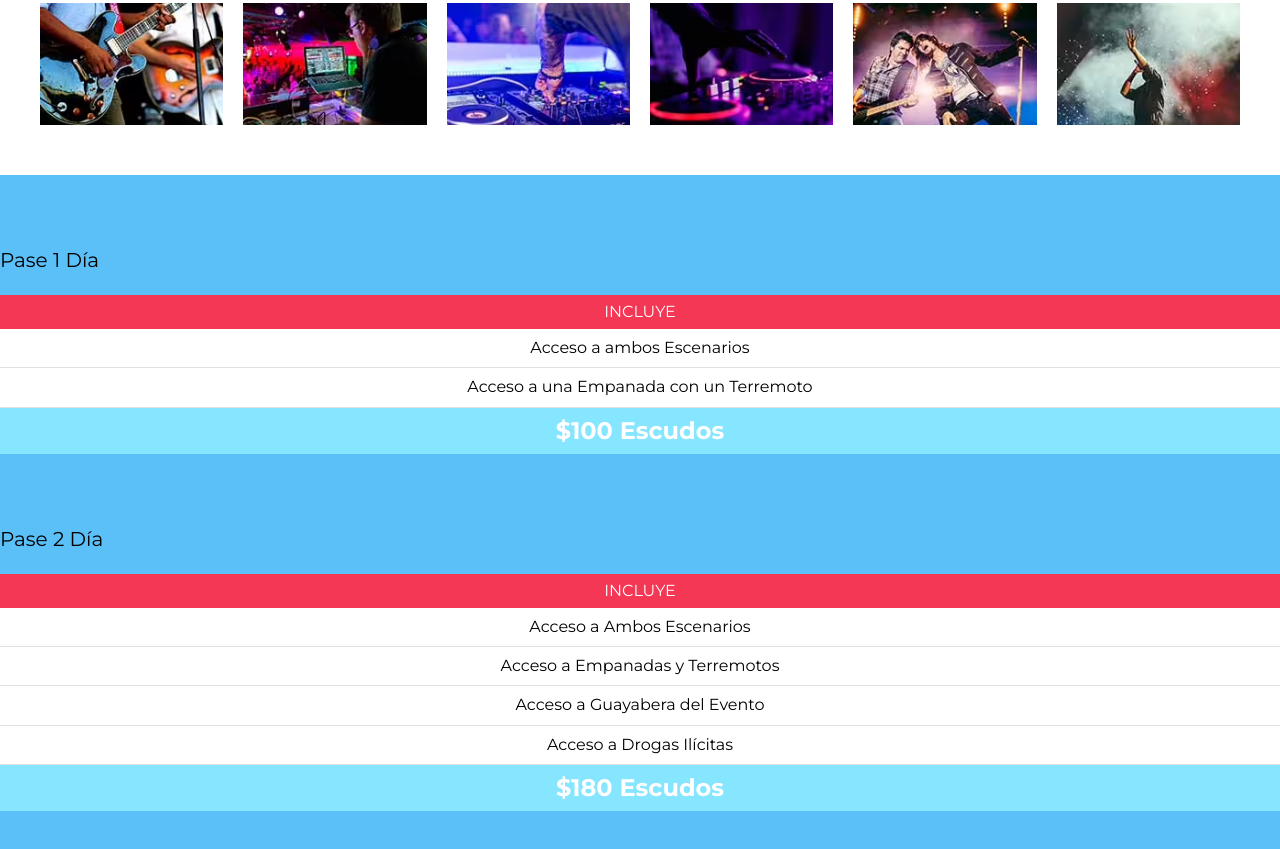
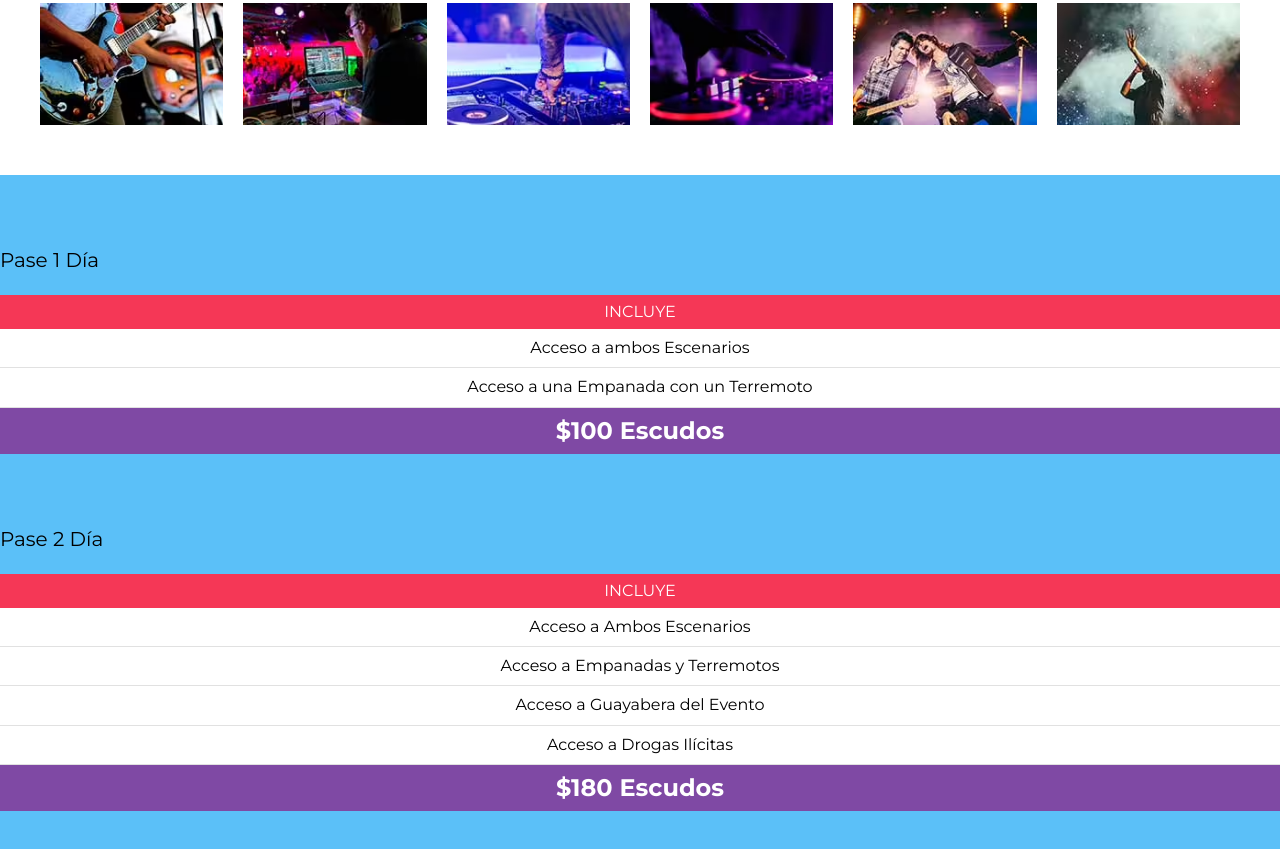
Before and after one commit to ssalgadoi/antiSocialFestival, a website: page index.html in a window 1280 px wide. Shown: the part 2998-3847 px from the top of the page. Drawn offline with nearby package versions, Linux system fonts and the light colour scheme; files that its build step writes are made by us from their sources.

Commit message:
se cambia el tercerColor

```diff
--- a/src/scss/base/_variables.scss
+++ b/src/scss/base/_variables.scss
@@ -1,7 +1,7 @@
 // Colores
 $primerColor: #0081C9;
 $segundoColor: #5BC0F8;
-$tercerColor: #86E5FF;
+$tercerColor: #7f49a4;
 $cuartoColor: #FEF46D;
 $quintoColor: #F53756;
 $negro: #000000;
```
